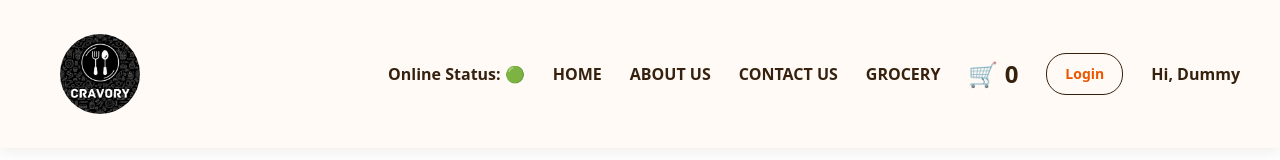
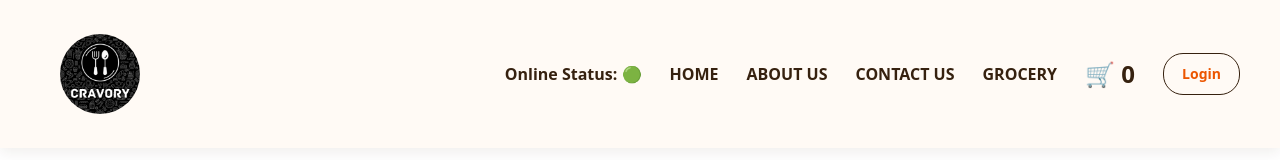
Before and after one commit to iishikaverma/Food_Delivery_App, a React (Vite) app: page / in a window 1280 px wide. Shown: the top 160 px of the page. Built offline with nearby package versions, Linux system fonts and the light colour scheme; no server answers.

Commit message:
Removed UserName input box

```diff
--- a/src/components/Body.tsx
+++ b/src/components/Body.tsx
@@ -41,7 +41,7 @@ const Body = () => {
         );
     }
 
-    const {loggedInUser , setUserName} = useContext(UserContext);
+    // const {loggedInUser , setUserName} = useContext(UserContext);
 
     return listOfRestaurants.length === 0 ? (
         <Shimmer/>
@@ -85,12 +85,12 @@ const Body = () => {
                 >
                     Top Rated Restaurants
                 </button>
-                <div>
+                {/* <div>
                     <label>UserName: </label>
                     <input className="border border-black p-2 "
                     value={loggedInUser}
                     onChange ={(e) => setUserName(e.target.value)}/>
-                </div>
+                </div> */}
             </div>
             <div className="flex flex-wrap gap-5 justify-center">
                 {
--- a/src/components/Header.tsx
+++ b/src/components/Header.tsx
@@ -1,7 +1,7 @@
 import { useContext, useState } from "react";
 import { Link } from "react-router-dom";
 import useOnlineStatus from "../utils/useOnlineStatus";
-import UserContext from "../utils/UserContext";
+// import UserContext from "../utils/UserContext";
 import { useSelector } from "react-redux";
 
 const Header = () => {
@@ -18,7 +18,7 @@ const Header = () => {
 
     const onlineStatus = useOnlineStatus();
 
-    const {loggedInUser} = useContext(UserContext);
+    // const {loggedInUser} = useContext(UserContext);
 
     const cartItems = useSelector((store: any) => store.cart.items)
     console.log(cartItems)
@@ -66,7 +66,7 @@ const Header = () => {
                             {btnNameReact}
                     </button>
 
-                    <li className="text-base font-bold text-[#36210f]">Hi, {loggedInUser}</li>
+                    {/* <li className="text-base font-bold text-[#36210f]">Hi, {loggedInUser}</li> */}
                 </ul>
             </div>
         </div>
```
